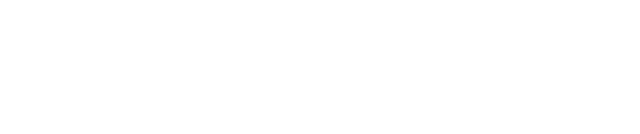
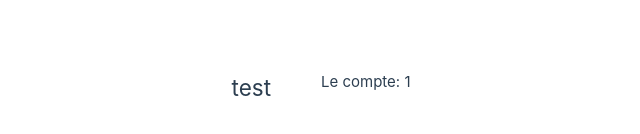
Before and after one commit to GregMarshall999/initiation-poe, a Vue app: page / in a window 1280 px wide. Shown: the part 312-446 px from the top of the page, without its empty margins (319-959 px from the left). Built offline with nearby package versions, Linux system fonts and the light colour scheme.

Commit message:
rendu déclaratif plus options api

```diff
--- a/src/App.vue
+++ b/src/App.vue
@@ -1,8 +1,35 @@
 <template>
-
+	<h2>{{ message }}</h2>
+	<p>Le compte: {{ compteur.compte }}</p>
 </template>
 
-<script>
+<script setup>
+import { reactive, ref } from 'vue';
+
+const message = ref('Coucou');
+message.value = 'test'
+console.log(message);
+
+const compteur = reactive({
+	compte: 0
+});
+compteur.compte++
+
+/* Exemple Option API
+export default {
+	data() {
+		return {
+			message: 'Coucou',
+			compteur: {
+				compte: 0
+			}
+		}
+	},
+	mounted() {
+		this.message = this.message + '!'
+		console.log('test')
+	}
+}*/
 
 </script>
 
```
